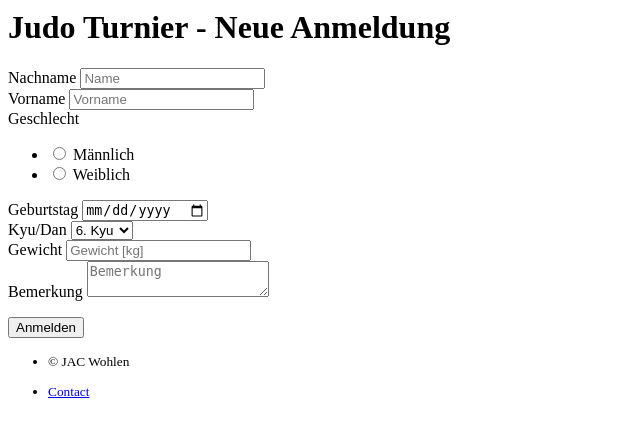
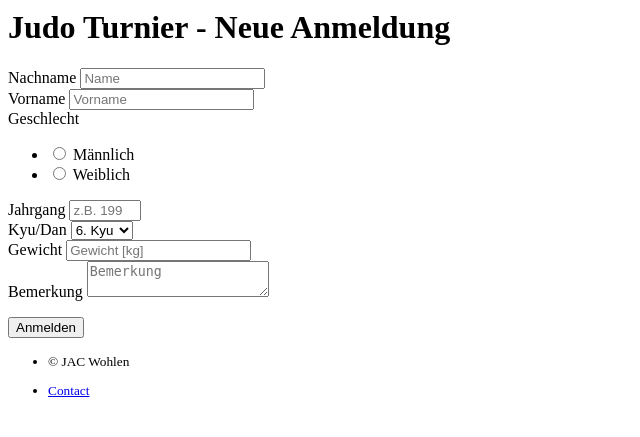
Before and after one commit to jacwohlen/openair-jac, a Flask app: template openair/templates/events/judo-turnier-application.html in a window 1280 px wide. Shown: the part 146-583 px from the top of the page, without its empty margins (0-640 px from the left). Run offline with Flask 2, Linux system fonts and the light colour scheme; tables that the repository leaves empty hold one stand-in row (values such as "Sample post"); the template is opened without the code that fills it: values that come from a table or form of the project are taken from there, most other values are stand-ins (such as "Sample title", 1, 10 or a date in 2020).

Commit message:
Change birthday to only year

```diff
--- a/openair/events/forms.py
+++ b/openair/events/forms.py
@@ -1,11 +1,13 @@
 # -*- coding: utf-8 -*-
 """Participant forms."""
 from flask_wtf import FlaskForm
-from wtforms import DateField, FloatField, HiddenField, RadioField, SelectField, StringField, TextAreaField
-from wtforms.validators import DataRequired, Length
+from wtforms import FloatField, IntegerField, RadioField, SelectField, StringField, TextAreaField
+from wtforms.validators import DataRequired, Length, NumberRange
+
 
 class ParticipantDeleteForm(FlaskForm):
     """Delete Participant."""
+
     def __init__(self, *args, **kwargs):
         """Create instance."""
         super(ParticipantDeleteForm, self).__init__(*args, **kwargs)
@@ -30,9 +32,9 @@ class ParticipantForm(FlaskForm):
                                DataRequired(message='Bitte angeben'),
                                Length(min=3, max=25)])
     sex = RadioField('Geschlecht', choices=[('m', 'Männlich'), ('w', 'Weiblich')])
-    birthday = DateField('Geburtstag',
-                         validators=[
-                             DataRequired(message='Bitte angeben')], format='%d.%m.%Y')
+    birthday = IntegerField('Jahrgang',
+                            validators=[NumberRange(min=1990, max=2015, message='Zwischen 1900 und 2015'),
+                                        DataRequired(message='Bitte angeben')])
     level = SelectField('Kyu/Dan',
                         choices=[('6. Kyu', '6. Kyu'),
                                  ('5. Kyu', '5. Kyu'),
--- a/openair/events/models.py
+++ b/openair/events/models.py
@@ -10,7 +10,7 @@ class Participant(SurrogatePK, Model):
     lastname = Column(db.String(80), unique=False, nullable=False)
     firstname = Column(db.String(80), unique=False, nullable=False)
     sex = Column(db.String(80), unique=False, nullable=True)
-    birthday = Column(db.DateTime(), unique=False, nullable=True)
+    birthday = Column(db.Integer(), unique=False, nullable=True)
     level = Column(db.String(80), unique=False, nullable=False)
     weight = Column(db.Float(80), unique=False, nullable=True)
     remark = Column(db.String(1000), unique=False, nullable=True)
--- a/openair/templates/events/event-overview.html
+++ b/openair/templates/events/event-overview.html
@@ -5,7 +5,7 @@
 <h1>Hallo {{current_user.firstname}} </h1>
 <div class="jumbotron">
   <p>
-  Wähle unten den Anlass für den du dich oder deine Kameraden anmelden möchtest.
+  Wähle unten das Spektakel für welches du Dich oder deine Kameraden vom <b>{{current_user.club}}</b> anmelden möchtest.
   </p>
 </div><!-- /.jumbotron -->
 <div class="body-content">
--- a/openair/templates/events/judo-turnier-application.html
+++ b/openair/templates/events/judo-turnier-application.html
@@ -19,7 +19,7 @@
             </div>
             <div class="form-group">
                 {{form.birthday.label}}
-                {{form.birthday(placeholder="Geburtsdatum dd.mm.jjjj", class_="form-control")}}
+                {{form.birthday(placeholder="z.B. 1990", class_="form-control")}}
             </div>
             <div class="form-group">
                 {{form.level.label}}
--- a/openair/templates/events/judo-turnier.html
+++ b/openair/templates/events/judo-turnier.html
@@ -28,7 +28,7 @@
         <td>{{participant.lastname}}</td>
         <td>{{participant.firstname}}</td>
         <td>{{participant.sex}}</td>
-        <td>{{participant.birthday.strftime('%Y')}}</td>
+        <td>{{participant.birthday}}</td>
         <td>{{participant.level}}</td>
         <td>{{participant.weight}}</td>
         <td>{{participant.remark}}</td>
--- a/openair/templates/nav.html
+++ b/openair/templates/nav.html
@@ -24,7 +24,7 @@
     {% if current_user and current_user.is_authenticated %}
     <ul class="nav navbar-nav navbar-right">
         <li>
-            <p class="navbar-text"><a class="navbar-link" href="{{ url_for('events.events_overview') }}">Eingeloggt als {{ current_user.firstname }} {{ current_user.lastname }}</a></p>
+            <p class="navbar-text"><a class="navbar-link" href="{{ url_for('events.events_overview') }}">Eingeloggt als {{ current_user.firstname }} {{ current_user.lastname }} ({{current_user.club}})</a></p>
         </li>
         <li><a class="navbar-link" href="{{ url_for('public.logout') }}"><i class="fa fa-sign-out"></i></a></li>
 
```
